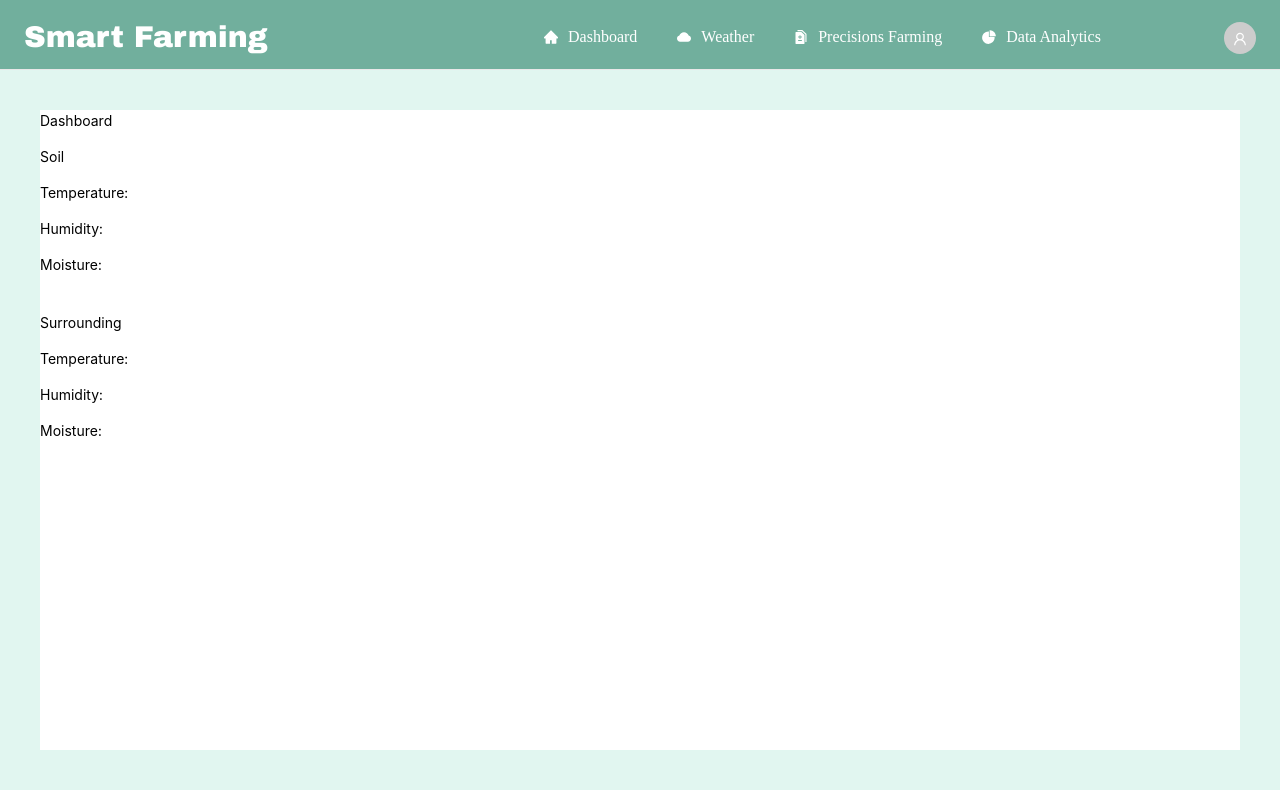
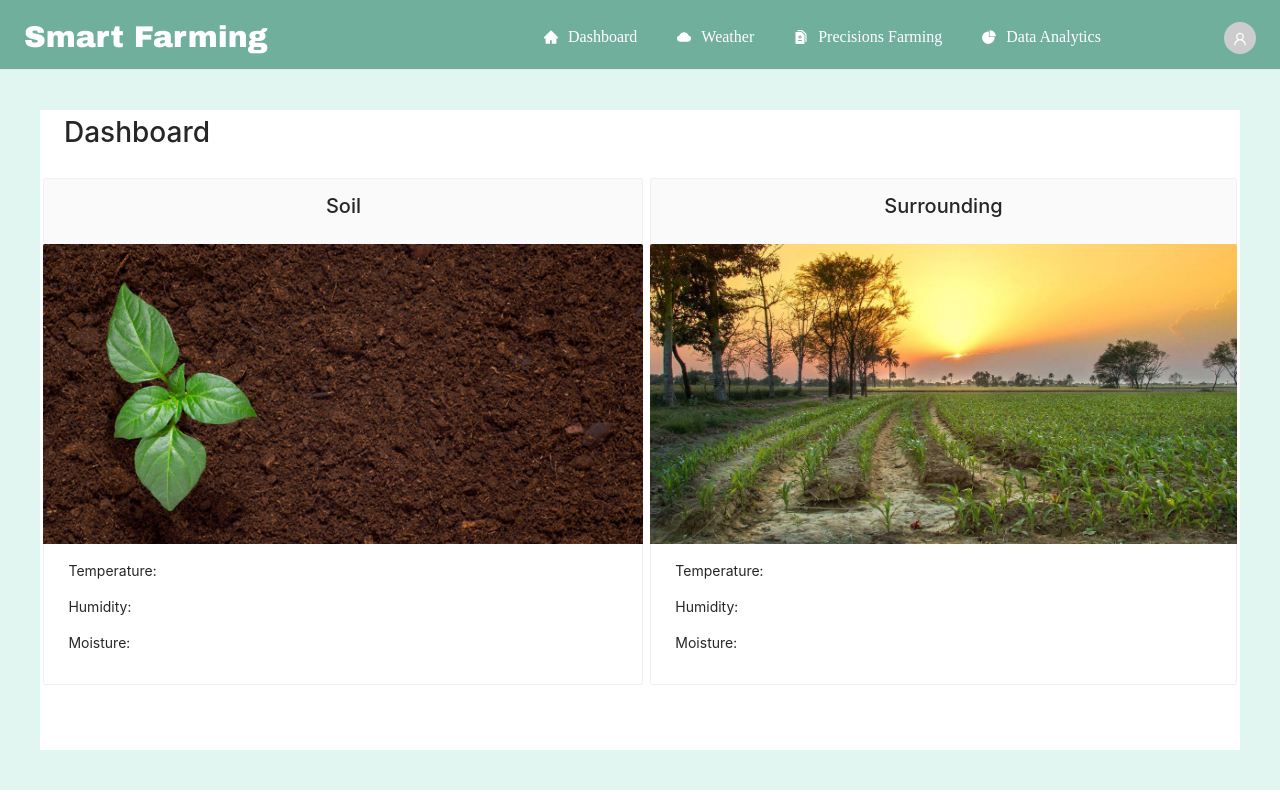
Before and after one commit to Vincci-ZeeChing/smart-farming-webapp, a React (Create React App) app: page / in a window 1280 px wide. Built offline with nearby package versions, Linux system fonts and the light colour scheme; no server answers.

Commit message:
:lipstick: Dashboard Statics Card

```diff
--- a/src/pages/Dashboard/index.js
+++ b/src/pages/Dashboard/index.js
@@ -2,8 +2,9 @@ import React, {useEffect, useState} from 'react';
 import  'antd/dist/antd.min.css';
 import {Box, SimpleGrid} from "@chakra-ui/react";
 import axios from "axios";
-
-
+import {Card, Row} from "antd";
+import soil from "../../image/soil.png"
+import surrounding from "../../image/surrounding.png"
 const Dashboard = () => {
 
     const [soilSensorData,setSoilSensorData] = useState({
@@ -48,44 +49,91 @@ const Dashboard = () => {
 
 
     return (
-        <Box bg='#E1F6F0' minH="90vh"  w='100%' color='black'>
+        <>
+        <Box bg='#E1F6F0' minH='100%' w='100%' color='black'>
             <SimpleGrid>
                 <Box bg='white' minH="80vh" style={{margin:'5vh'}}>
-                    <p>
+
+                    <h1 style={{marginLeft:'3vh'}}>
                         Dashboard
-                    </p>
-                    <p>
-                        Soil
-                    </p>
-                    <p>
-                        Temperature:{soilSensorData.temperature}
-                    </p>
-                    <p>
-                        Humidity:{soilSensorData.humidity}
-                    </p>
+                    </h1>
 
-                    <p>
-                        Moisture:{soilSensorData.moisture}
-                    </p>
-                    <br/>
-                    <p>
-                        Surrounding
-                    </p>
-                    <p>
-                        Temperature:{surroundingSensorData.temperature}
-                    </p>
-                    <p>
-                        Humidity:{surroundingSensorData.humidity}
-                    </p>
-
-                    <p>
-                        Moisture:{surroundingSensorData.moisture}
-                    </p>
-
-
+                    <Box maxW="10xl" mx={'auto'} pt={5} px={{base: 2, sm: 12, md: 17}} style={{alignItems:'center'}}>
+                        <SimpleGrid columns={{base: 1, md: 2}} spacing={{base: 5, lg: 8}}>
+                            <Row>
+                                <Box maxW="10xl" mx={'auto'} pt={5} px={{base: 2, sm: 12, md: 17}}>
+                                    <SimpleGrid columns={{base: 1, md: 4}} spacing={{base: 5, lg: 8}}>
+                                        <Row>
+                                            <Card
+                                                hoverable
+                                                title={
+                                                    <h3 style={{textAlign:"center", fontSize:"20px" }}>
+                                                        Soil
+                                                    </h3>
+                                                }
+                                                type="inner"
+                                                cover={
+                                                    <div style={{ overflow: "hidden", width: "100%" , height : "300px" }}>
+                                                        <img
+                                                            alt="example"
+                                                            style={{ height: "100%" }}
+                                                            src={soil}
+                                                        />
+                                                    </div>
+                                                }
+                                                style={{
+                                                    width: "100%",
+                                                }}
+                                            >
+                                                <p>Temperature:{soilSensorData.temperature}</p>
+                                                <p>Humidity:{soilSensorData.humidity}</p>
+                                                <p>Moisture:{soilSensorData.moisture}</p>
+                                            </Card>
+                                        </Row>
+                                    </SimpleGrid>
+                                </Box>
+                                <Box maxW="10xl" mx={'auto'} pt={5} px={{base: 2, sm: 12, md: 17}}>
+                                    <SimpleGrid columns={{base: 1, md: 4}} spacing={{base: 5, lg: 8}}>
+                                        <Row>
+                                            <Card
+                                                hoverable
+                                                title={
+                                                    <h3 style={{textAlign:"center", fontSize:"20px"}}>
+                                                        Surrounding
+                                                    </h3>
+                                                }
+                                                type={"inner"}
+                                                cover={
+                                                    <div style={{ overflow: "hidden", width: "100%" , height : "300px"  }}>
+                                                        <img
+                                                            alt="example"
+                                                            style={{ height: "100%" }}
+                                                            src={surrounding}
+                                                        />
+                                                    </div>
+                                                }
+                                                style={{
+                                                    width: "100%"
+                                                }}
+                                            >
+                                                <p>Temperature:{surroundingSensorData.temperature}</p>
+                                                <p>Humidity:{surroundingSensorData.humidity}</p>
+                                                <p>Moisture:{surroundingSensorData.moisture}</p>
+                                            </Card>
+                                        </Row>
+                                    </SimpleGrid>
+                                </Box>
+                            </Row>
+                        </SimpleGrid>
+                    </Box>
                 </Box>
             </SimpleGrid>
         </Box>
+
+
+
+        </>
+
 
     );
 };
```
Also changed, not shown: src/image/soil.png (added), src/image/surrounding.png (added).
